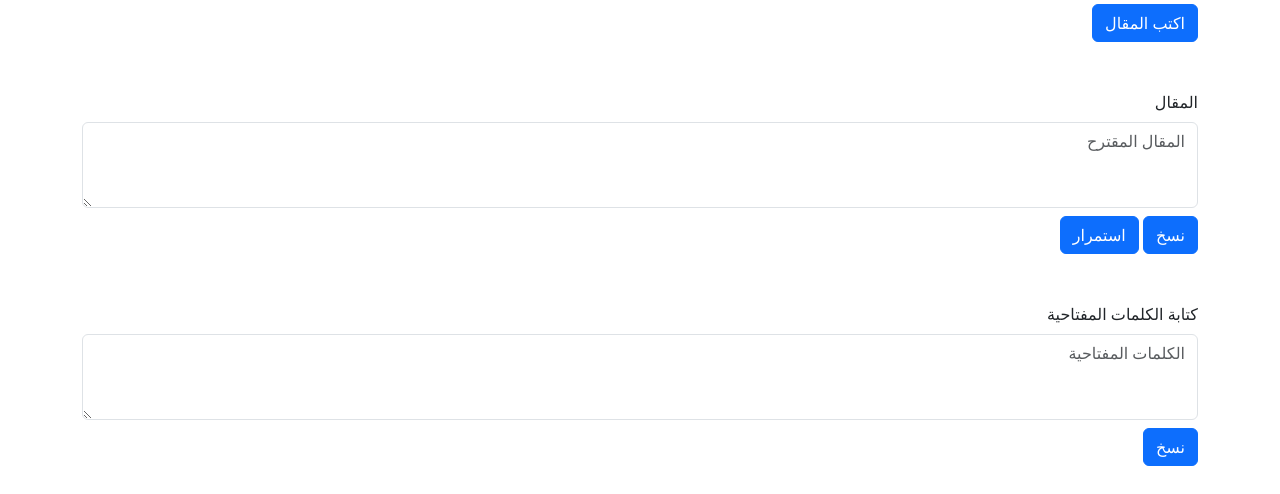
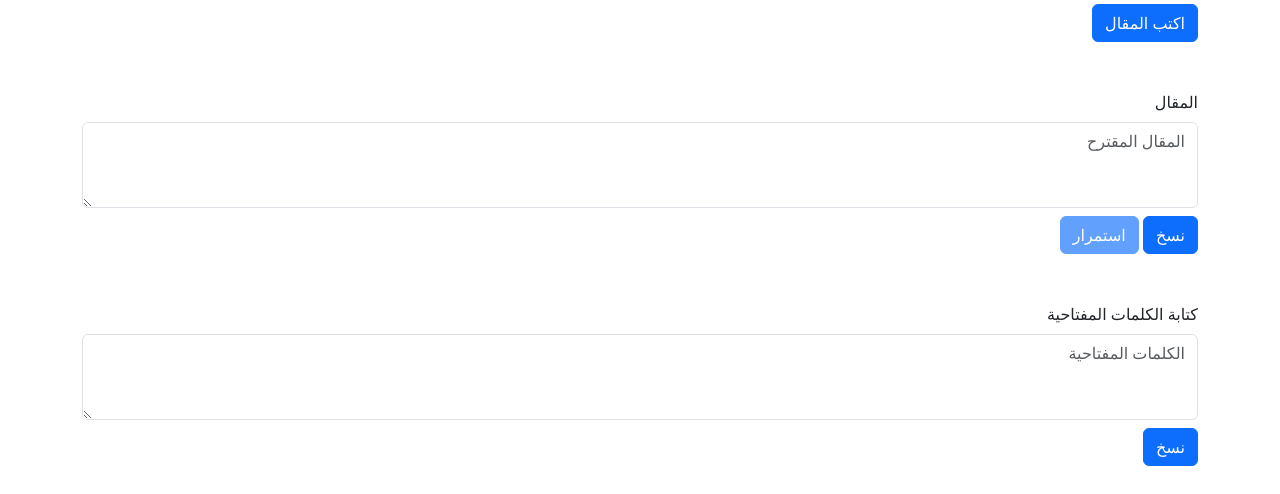
Before and after one commit to omarzayed7777/maqal_project, a Flask app: page /create-article in a window 1280 px wide. Shown: the part 178-672 px from the top of the page. Run offline with Flask 3, Linux system fonts and the light colour scheme.

Commit message:
added disable button feature, added mp3 for testing

```diff
--- a/static/js/create.js
+++ b/static/js/create.js
@@ -1,4 +1,6 @@
 async function writeArticle() {
+  const continueButton = document.getElementById('continue-button');
+  continueButton.setAttribute('disabled', '');
   const chatDiv = document.getElementById('maqal');
   const systemSettings = 'The user will input a title. Your job is to use the title to write an article in Arabic.';
   const userInput = document.getElementById('articleTitle').value;
@@ -20,6 +22,7 @@ async function writeArticle() {
     const chunk = new TextDecoder().decode(value);
     chatDiv.innerHTML += chunk;
   }
+  continueButton.removeAttribute('disabled');
   writeKeywords()
 }
 
--- a/templates/create-article.html
+++ b/templates/create-article.html
@@ -15,7 +15,7 @@
     <textarea class="form-control mb-2" name="maqal" id="maqal" rows="3" placeholder="المقال المقترح"></textarea>
   </div>
   <button class="btn btn-primary" onclick="clipboard('maqal')">نسخ</button>
-  <button class="btn btn-primary" onclick="extendArticle()">استمرار</button>
+  <button class="btn btn-primary" onclick="extendArticle()" disabled id="continue-button">استمرار</button>
 </div>
 <div class="container mb-3 mt-5">
   <div class="form-group">
```
Also changed, not shown: 2 other files.
